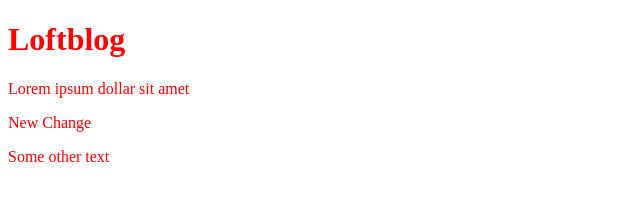
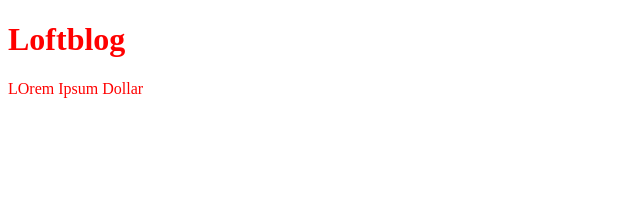
Before and after one commit to yaraleo/sitetestgit, a plain HTML site: page index.html in a window 1280 px wide. Shown: the whole page, without its empty margins (0-640 px from the left). Drawn offline with Linux system fonts and the light colour scheme.

Commit message:
second commit

```diff
--- a/index.html
+++ b/index.html
@@ -6,8 +6,6 @@
 </head>
 <body>
 <h1>Loftblog</h1>
-<p>Lorem ipsum dollar sit amet</p>
-<p>New Change</p>
-<p>Some other text </p>
+<p>LOrem Ipsum Dollar</p>
 </body>
 </html>
```
